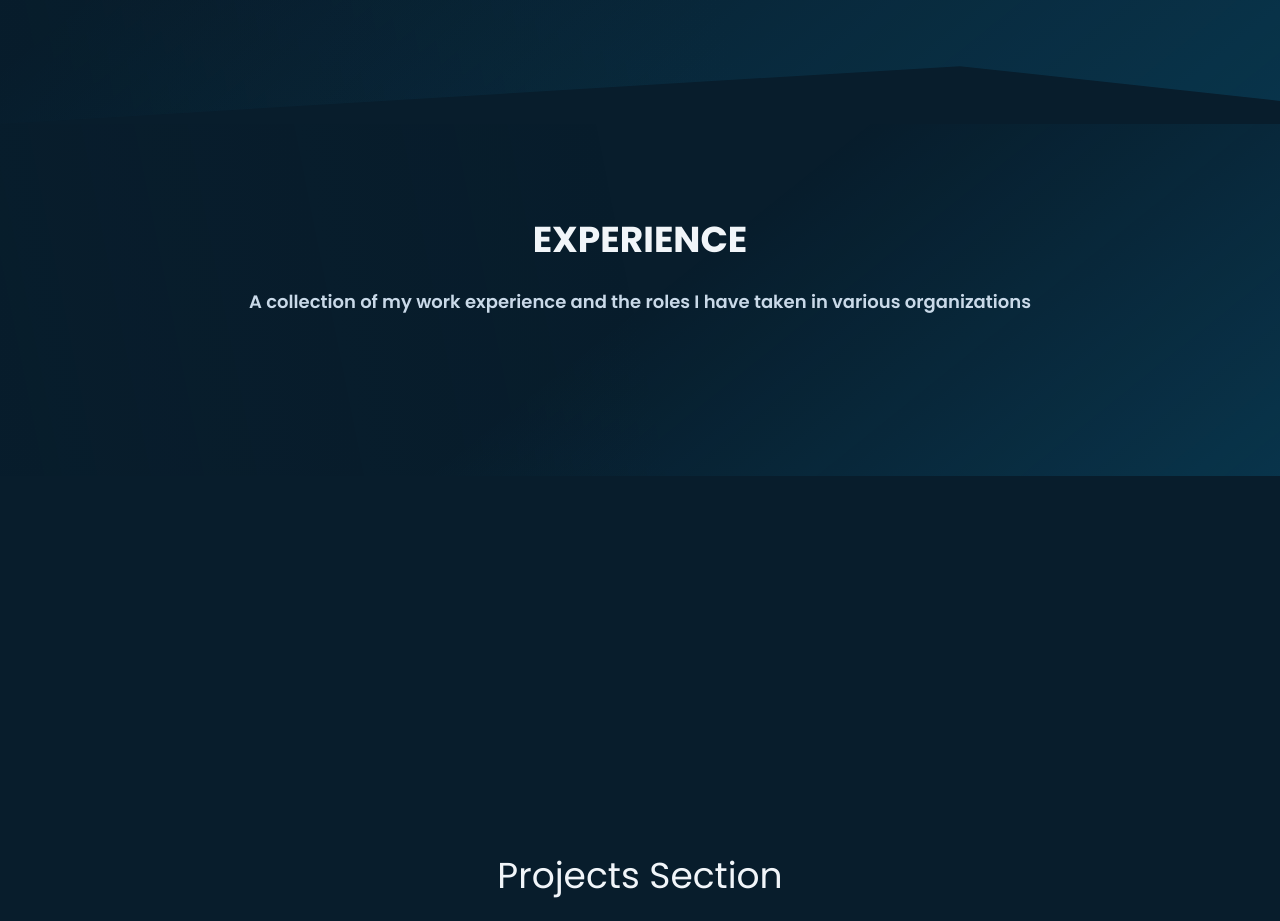
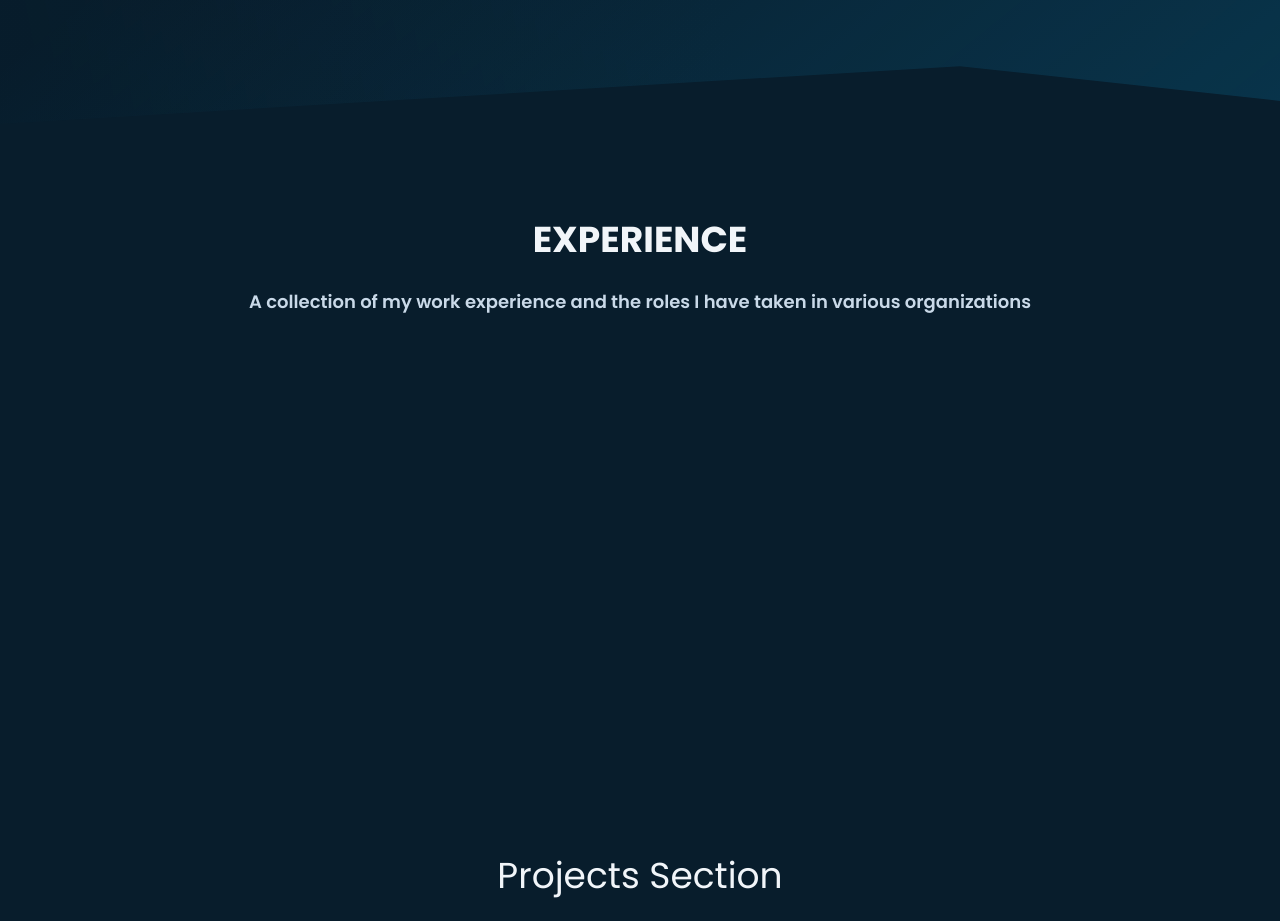
Before and after one commit to VivekChaudharyCS/Vivek-s-Portfolio, a React (Vite) app: page / in a window 1280 px wide. Shown: the part 1760-2681 px from the top of the page. Built offline with nearby package versions, Linux system fonts and the light colour scheme.

Commit message:
fix background gradient

```diff
--- a/src/components/Skills/Skills.jsx
+++ b/src/components/Skills/Skills.jsx
@@ -6,7 +6,7 @@ const Skills = () => {
   return (
     <section
       id="skills"
-      className="py-24 pb-24 px-[12vw] md:px-[7vw] lg:px-[20vw] font-sans bg-skills-gradient clip-path-custom"
+      className="py-24 pb-24 px-[12vw] md:px-[7vw] lg:px-[20vw] font-sans dark:bg-skills-gradient-dark bg-skills-gradient-light clip-path-custom"
     >
       {/* Section Title */}
       <div className="text-center mb-8">
--- a/src/index.css
+++ b/src/index.css
@@ -37,14 +37,23 @@ html {
   --color-btn-clr: #ff499e;
 
   /* gradient token */
-  --skills-gradient:
+  --skills-gradient-dark:
     linear-gradient(78.73deg, rgba(8,29,44,0.15) 0%, rgba(8,29,44,0) 50%),
     linear-gradient(141.27deg, rgba(15,187,255,0) 50%, rgba(15,187,255,0.15) 100%);
+
+    --skills-gradient-light:
+  linear-gradient(78.73deg, rgba(241,245,249,0.6) 0%, rgba(241,245,249,0) 50%),
+  linear-gradient(141.27deg, rgba(15,187,255,0) 50%, rgba(15,187,255,0.15) 100%);
+
 }
 
 /* custom utilities */
-@utility bg-skills-gradient {
-  background-image: var(--skills-gradient);
+@utility bg-skills-gradient-light {
+  background-image: var(--skills-gradient-light);
+}
+
+@utility bg-skills-gradient-dark {
+  background-image: var(--skills-gradient-dark);
 }
 
 @utility clip-path-custom {
```
